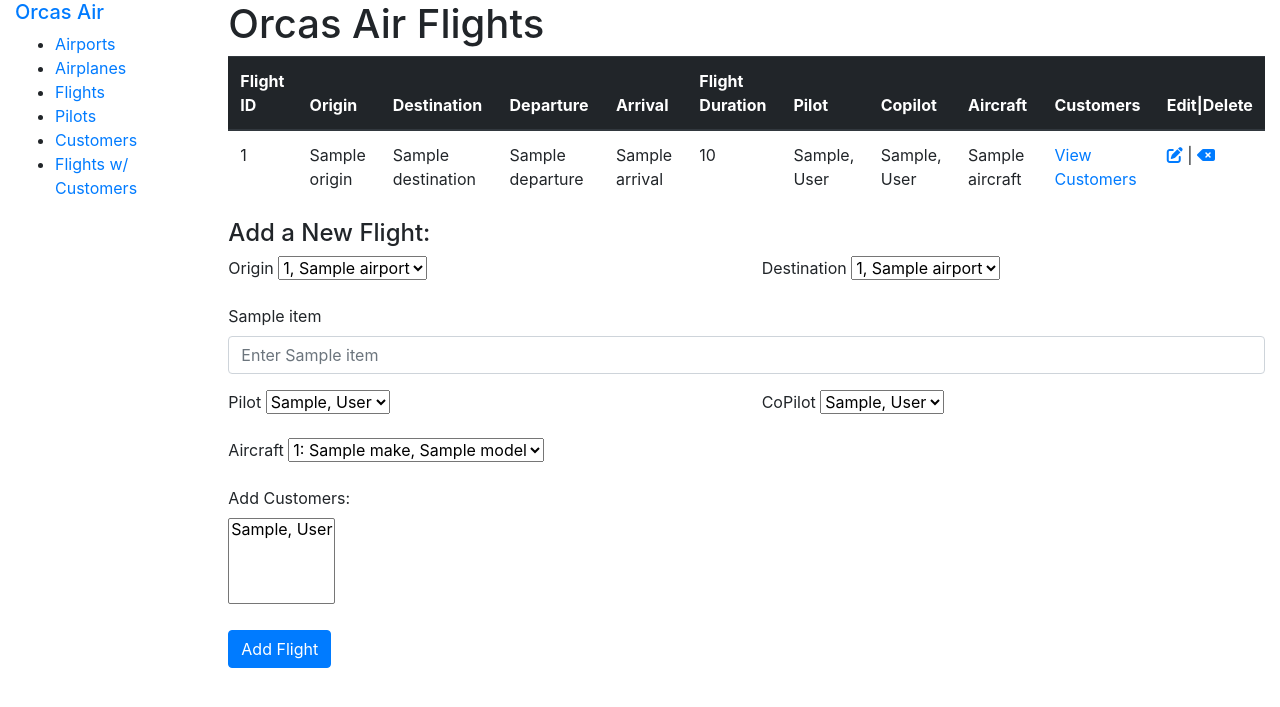
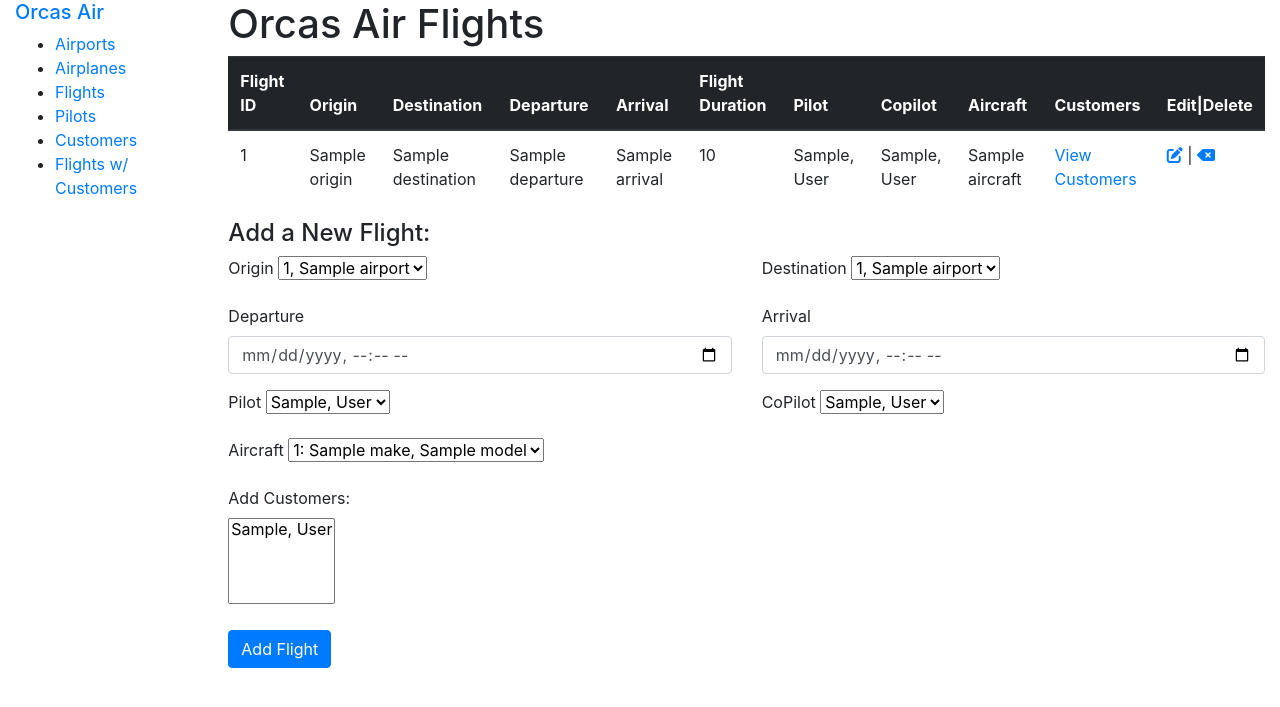
Before and after one commit to jodahoney/cs340_project, a Flask app: template project/templates/flights.html in a window 1280 px wide. Shown: the part 56-763 px from the top of the page. Run offline with Flask 2, Linux system fonts and the light colour scheme; the template is opened without the code that fills it: most values are stand-ins (such as "Sample title", 1, 10 or a date in 2020); some libraries are stand-ins or nearby versions.

Commit message:
added date selection and flight duration calculation to flights

```diff
--- a/project/app.py
+++ b/project/app.py
@@ -1,5 +1,6 @@
 from flask import Flask, render_template, json, request, redirect
 import database.db_connector as db
+import datetime
 import os
 
 app = Flask(__name__)
@@ -183,11 +184,18 @@ def flights():
             Destination = request.form["destination-select"]
             Departure = request.form["Departure"]
             Arrival = request.form["Arrival"]
-            FlightDuration = request.form["FlightDuration"]
             Pilot = request.form["pilot-select"]
             CoPilot = request.form["copilot-select"]
             Aircraft = request.form["aircraft-select"]
             Customers = request.form.getlist("customer-select")
+
+
+            # Calculate travel time
+            arrival_datetime = datetime.datetime.strptime(Arrival,"%Y-%m-%dT%H:%M")
+            departure_datetime = datetime.datetime.strptime(Departure,"%Y-%m-%dT%H:%M")
+
+            time_delta = arrival_datetime - departure_datetime
+            FlightDuration = (time_delta.days * 24) + (time_delta.seconds // 60)
 
             # assuming no null inputs
             query = "INSERT INTO Flights \
--- a/project/templates/flights.html
+++ b/project/templates/flights.html
@@ -80,14 +80,16 @@
         </div>
       </div>
 
-      {% for value in data[0] %}
-        {% if value not in  ["FlightID", "Origin", "Destination", "Pilot", "CoPilot", "Aircraft"] %}
-          <div class="form-group">
-              <label for={{value}}>{{value}}</label>
-              <input type="text" class="form-control" id="{{value}}" name="{{value}}" placeholder="Enter {{value}}">
-          </div>
-        {% endif %}
-      {% endfor %}
+      <div class="row">
+        <div class="form-group col">
+          <label for="Departure">Departure</label>
+          <input type="datetime-local" class="form-control" id="Departure" name="Departure" placeholder="Enter Departure">
+        </div>
+        <div class="form-group col">
+          <label for="Arrival">Arrival</label>
+          <input type="datetime-local" class="form-control" id="Arrival" name="Arrival" placeholder="Enter Arrival">
+        </div>
+      </div>
 
       <!-- TODO: Make sure the same pilot isn't selected for pilot and copilot -->
       <div class="row">
```
